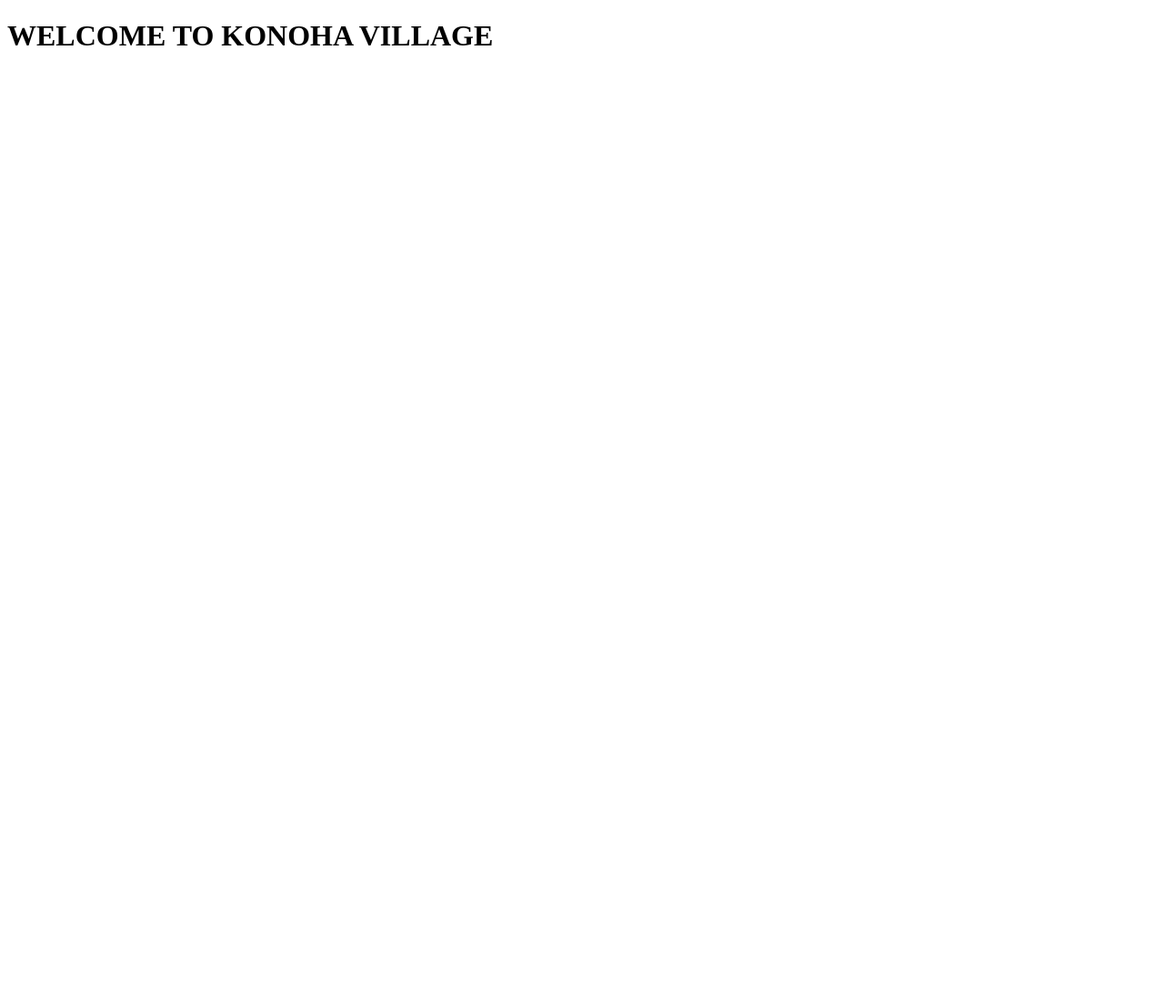
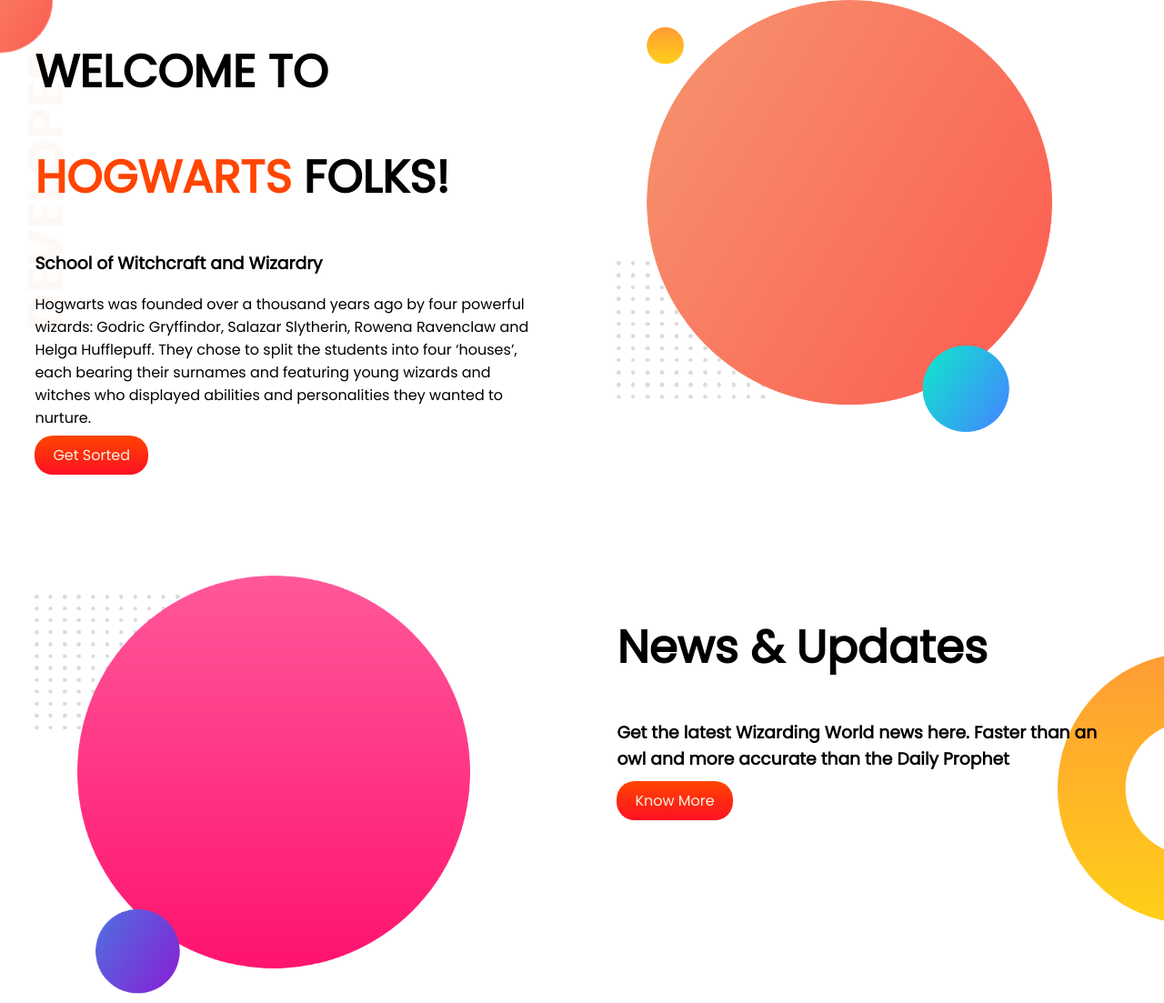
Before and after one commit to Eiffat/Portfolio, a plain HTML site: page index.html in a window 1280 px wide. Shown: the whole page at 91% size. Before the commit the page ends 800 px from the top, so only its background shows below. Drawn offline with Linux system fonts and the light colour scheme.

Commit message:
first two section

```diff
--- a/index.html
+++ b/index.html
@@ -1,13 +1,47 @@
 <!DOCTYPE html>
 <html lang="en">
+
 <head>
     <meta charset="UTF-8">
     <meta http-equiv="X-UA-Compatible" content="IE=edge">
     <meta name="viewport" content="width=device-width, initial-scale=1.0">
+    <link rel="preconnect" href="https://fonts.googleapis.com">
+    <link rel="preconnect" href="https://fonts.gstatic.com" crossorigin>
+    <link href="https://fonts.googleapis.com/css2?family=Poppins&display=swap" rel="stylesheet">
     <link rel="stylesheet" href="style.css">
     <title>Portfolio</title>
 </head>
+
 <body>
-    <h1>WELCOME TO KONOHA VILLAGE</h1>
+    <section class="top-banner">
+        <div class="half-width">
+            <h1>WELCOME TO</h1>
+            <h1><span class="orangered-color">HOGWARTS</span> FOLKS!</h1>
+            <h3>School of Witchcraft and Wizardry</h3>
+            <p>Hogwarts was founded over a thousand years ago by four powerful wizards: Godric Gryffindor,
+                Salazar Slytherin, Rowena Ravenclaw and Helga Hufflepuff. They chose to split the students
+                into four ‘houses’, each bearing their surnames and featuring young wizards and witches who
+                displayed abilities and personalities they wanted to nurture.
+            </p>
+            <a class="link-button" target="_blank" href="https://my.wizardingworld.com/register/age-gate">Get Sorted</a>
+
+        </div>
+        <div class="half-width">
+            <img src="images/my-bg.png" alt="background image">
+        </div>
+    </section>
+    <section class="news">
+        <div class="half-width">
+            <img src="images/my-bg2.png" alt="">
+        </div>
+
+        <div class="half-width">
+            <h1>News & Updates</h1>
+            <h3>Get the latest Wizarding World news here. Faster than an owl and more accurate than the Daily Prophet
+            </h3>
+            <a class="link-button" href="https://www.wizardingworld.com/news">Know More</a>
+        </div>
+    </section>
 </body>
+
 </html>
--- a/style.css
+++ b/style.css
@@ -0,0 +1,39 @@
+h1{
+    font-size: 50px;
+}
+body{
+    font-family: 'Poppins', sans-serif;
+    margin: 0%;
+}
+.orangered-color{
+    color:orangered;
+}
+section{
+    display: flex;
+    margin-bottom: 120px;
+}
+.half-width{
+    width:50%;
+    padding-left: 3%;
+    padding-right: 3%;
+}
+.half-width img{
+width: 85%;
+}
+.link-button{
+    text-decoration: none;
+    color: beige;
+    background-image: linear-gradient(orangered,rgb(253, 16, 36) );
+    padding: 10px 20px;
+    border-radius:20px;
+}
+.top-banner{
+    background-image: url("images/top-banner.png");
+    background-repeat: no-repeat;
+}
+.news{
+    background-image: url(images/dream-bg.png);
+    background-repeat: no-repeat;
+    background-position: right;
+
+}
```
Also changed, not shown: images/dream-bg.png (added), images/exp-bg.png (added), images/my-bg.png (added), images/my-bg2.png (added), images/top-banner.png (added).
